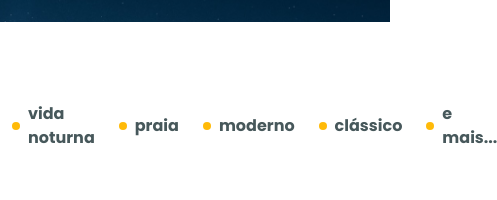
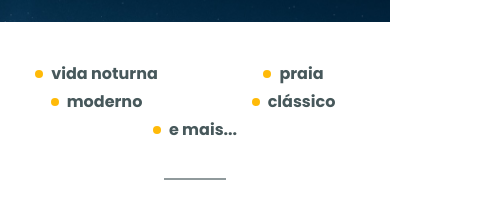
Before and after one commit to GH-Marc/ignite-worldtrip, a Next.js app: page / in a window 390 px wide. Shown: the part 241-441 px from the top of the page, 497 px wide, since content can reach past the window. Built offline with nearby package versions, Linux system fonts and the light colour scheme.

Commit message:
:iphone: feat: Responsive travel component

```diff
--- a/src/components/Travel/index.tsx
+++ b/src/components/Travel/index.tsx
@@ -1,4 +1,4 @@
-import { Box, Flex } from "@chakra-ui/react";
+import { Grid, GridItem } from "@chakra-ui/react";
 import { TravelContent } from "./TravelContent";
 
 const travelContent = [
@@ -6,19 +6,29 @@ const travelContent = [
   { src: "/images/surf.svg", type: "praia" },
   { src: "/images/building.svg", type: "moderno" },
   { src: "/images/museum.svg", type: "clássico" },
-  { src: "/images/earth.svg", type: "e mais..." },
 ];
 
 export function Travel() {
   return (
-    <>
-      <Flex maxW="1160px" w="100%" my="5rem" align="center">
-        {travelContent.map((content, i) => (
-          <Box justify="space-between" w="100%" m="0 1rem" key={i}>
-            <TravelContent src={content.src} type={content.type} />
-          </Box>
-        ))}
-      </Flex>
-    </>
+    <Grid
+      templateColumns={["1fr 1fr", "1fr 1fr", "1fr 1fr", "repeat(5, 1fr)"]}
+      gap={[1, 5]}
+      w="100%"
+      maxW="1160px"
+      mt={["10", "32"]}
+      mx="auto"
+      flexWrap="wrap"
+      align="center"
+      justify="space-between"
+    >
+      {travelContent.map((content, i) => (
+        <GridItem key={i}>
+          <TravelContent src={content.src} type={content.type} />
+        </GridItem>
+      ))}
+      <GridItem colSpan={[2, 2, 2, 1]}>
+        <TravelContent src="/images/earth.svg" type="e mais..." />
+      </GridItem>
+    </Grid>
   );
 }
```
